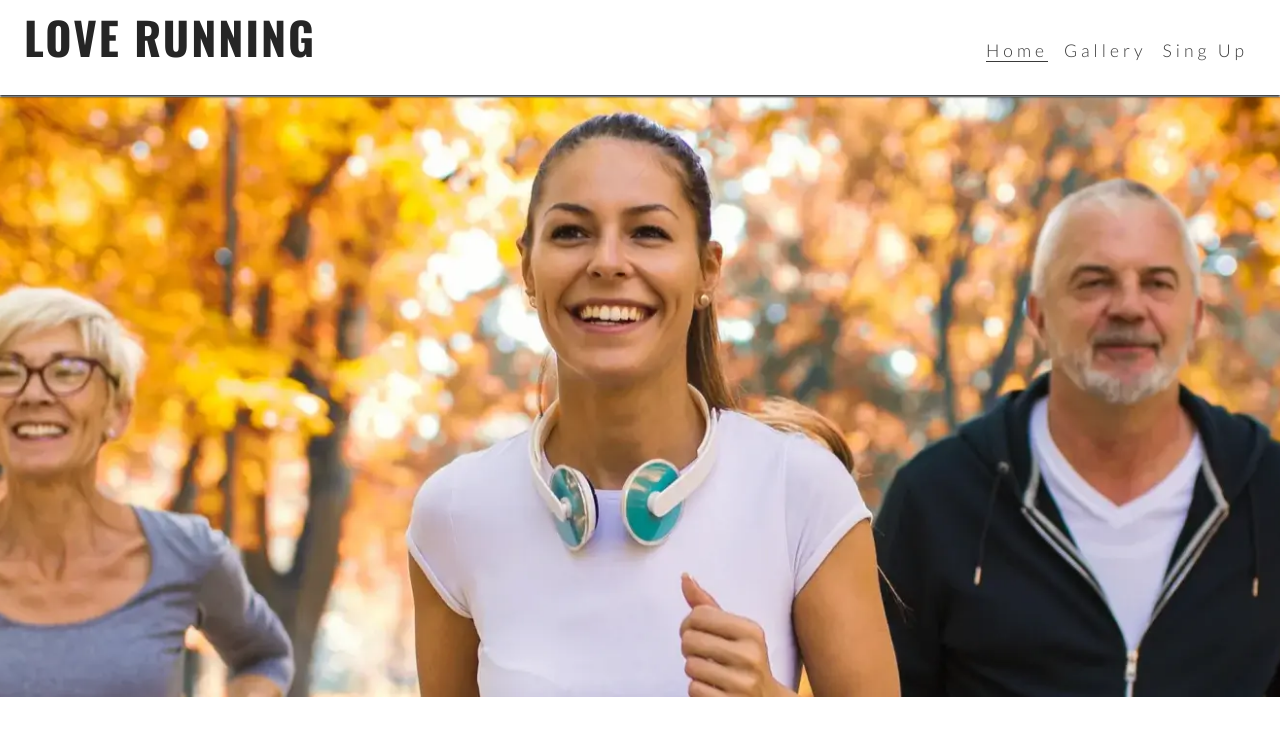
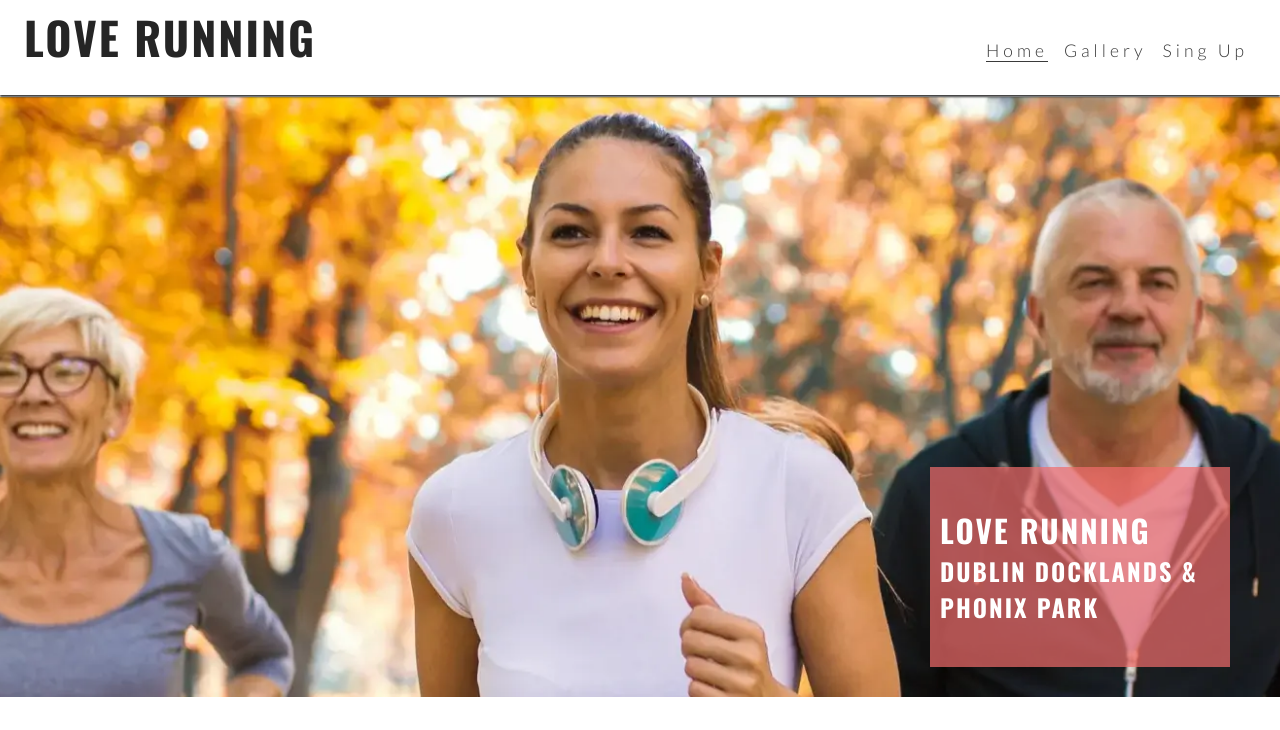
Before and after one commit to ZoltanNyaradi/Love-Runing, a plain HTML site: page index.html in a window 1280 px wide. Shown: the top 730 px of the page. Drawn offline with nearby package versions, Linux system fonts and the light colour scheme.

Commit message:
add hero text

```diff
--- a/assets/css/style.css
+++ b/assets/css/style.css
@@ -35,13 +35,13 @@ header a {
     color:inherit;
 }
 
-h1{
+h1, h2, h3{
     font-family: "Oswald",sans-serif;
     text-transform: uppercase;
     letter-spacing: 2px;
-    color: #252525
+    color: #252525;
+}
 
-}
 #menu {
     font-size: 110%;
     letter-spacing: 4px;
@@ -87,6 +87,20 @@ main {
     height:600px;
     width:100%;
     background: url("../image/hero-image.webp") no-repeat center center/cover;
+    position: relative;
+}
+#cover-text  {
+    background-color: rgba(241,109,107,.7);
+    font-size:130%;
+    position: absolute;
+    bottom:30px;
+    width:80%;
+    min-height:200px;
+    padding-top:40px;
+    padding-left:10px;
+}
+#cover-text > h2, #cover-text > h3{
+    color: #ffffff;
 }
 /*Footer*/
 #social-networks{
@@ -126,6 +140,11 @@ main {
         line-height:75px;
         margin: 0 0.5rem;
     }
+    /* Hero */
+    #cover-text{
+        width: 300px;
+        right: 50px;
+    }
     /* Main content */
     main{
     margin-top:97px;
--- a/index.html
+++ b/index.html
@@ -61,7 +61,10 @@
     <!-- Main content -->
     <main>
         <section id="hero">
-
+            <div id="cover-text">
+                <h2>Love Running</h2>
+                <h3>Dublin Docklands & Phonix Park</h3>
+            </div>
         </section>
     </main>
     <!-- Footer -->
```
